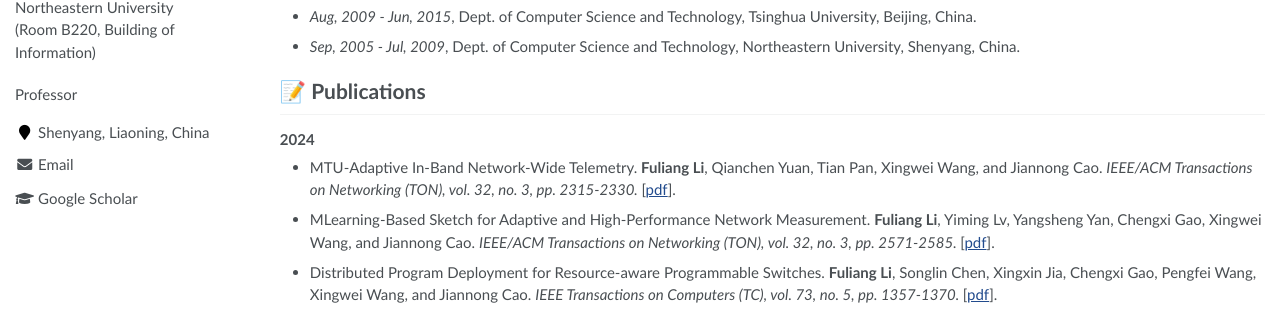
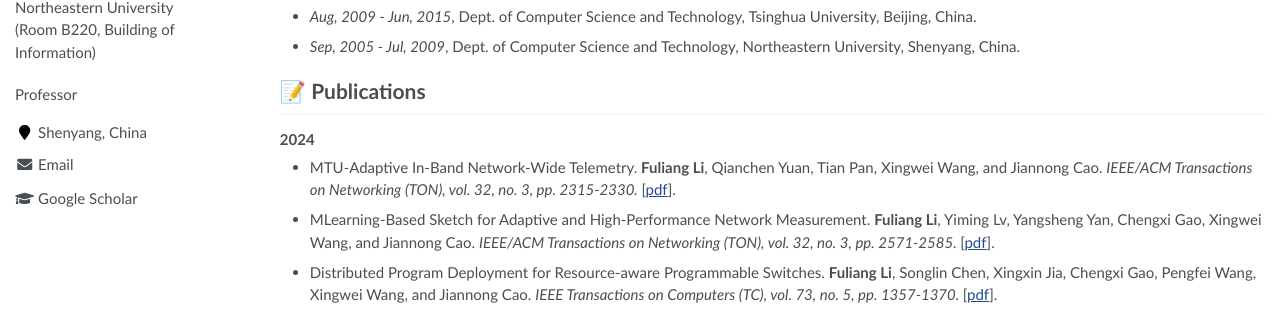
Before and after one commit to Fuliang-Li/Fuliang-Li.github.io, a Jekyll site: the page built from _pages/about.md, in a window 1280 px wide. Shown: the part 380-697 px from the top of the page. Built offline with Jekyll 4.4.1, drawn with Linux system fonts in a browser that asks for light colours.

Commit message:
Update _config.yml

```diff
--- a/_config.yml
+++ b/_config.yml
@@ -8,7 +8,7 @@
 # Site Settings
 title                    : "Fuliang Li"
 description              : "Professor"
-repository               : "Crush9i/Crush9i.github.io"
+repository               : "Fuliang-Li/fuliang-li.github.io"
 google_scholar_stats_use_cdn : true
 
 # google analytics
@@ -24,7 +24,7 @@ author:
   name             : "Fuliang Li"
   avatar           : "images/lifuliang.jpg"
   bio              : "Northeastern University (Room B220, Building of Information)"
-  location         :  "Shenyang, Liaoning, China"
+  location         :  "Shenyang, China"
   employer         :
   pubmed           :
   googlescholar    : "https://scholar.google.com/citations?user=_3lWJy0AAAAJ"
```
